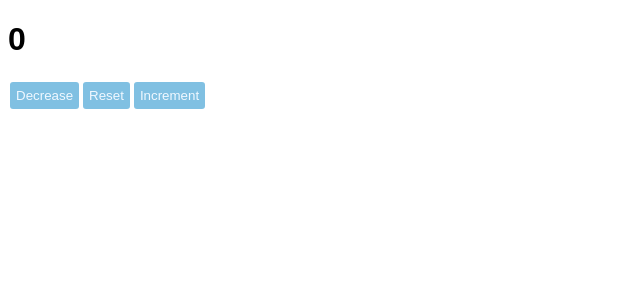
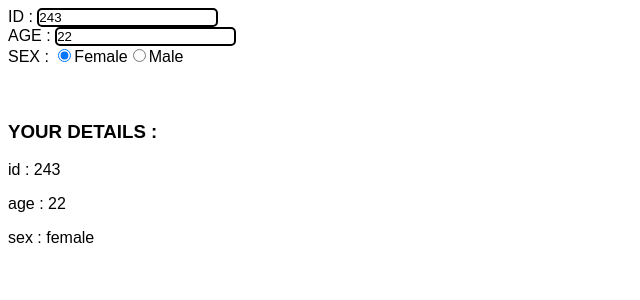
Before and after one commit to geethikaakkineni/react_learning_progress, a React (Vite) app: page / in a window 1280 px wide. Shown: the top 300 px of the page, without its empty margins (0-640 px from the left). Built offline with nearby package versions, Linux system fonts and the light colour scheme.

Commit message:
learnt using updater functions with objects in state

```diff
--- a/src/App.jsx
+++ b/src/App.jsx
@@ -13,11 +13,12 @@ import Hooks from './Hooks.jsx'
 import EventHandlers from './EventHandlers.jsx'
 import ColorPicker from './ColorPicker.jsx'
 import UpdaterFunc from './UpdaterFunc.jsx'
+import UpdaterAndObjects from'./UpdaterAndObjects.jsx'
 
 function App() {
   return(
     <>
-      <UpdaterFunc/>
+      <UpdaterAndObjects/>
     </>
   );
 
--- /dev/null
+++ b/src/UpdaterAndObjects.jsx
@@ -0,0 +1,59 @@
+import { useState } from "react";
+
+function UpdaterAndObjects(){
+
+    const [details,setDetails]=useState({id:243 ,
+                                         age:22,
+                                         sex:"female"
+                                        });
+
+    function handleId(e){
+        setDetails(d=>({...d, id:e.target.value}));     //better as we are using the updater function
+    }
+    function handleAge(e){
+        setDetails(d=>({...d, age:e.target.value}));
+    }
+    function handleSex(e){
+        setDetails(d=>({...d,sex:e.target.value}));
+    }
+
+    return(
+        <>
+            <div>ID :  <input type="text" value={details.id} onChange={handleId}/></div>
+            <div> AGE :  <input type="number" value={details.age} onChange={handleAge}/></div>
+            <div> SEX :  <input type="radio" name="sex" value="female" checked={details.sex==="female"} onChange={handleSex}/>Female
+                         <input type="radio" name="sex" value="male" checked={details.sex==="male"} onChange={handleSex}/>Male </div>
+            <br/><br/>
+            <h3>YOUR DETAILS :</h3>
+            <p>  id : {details.id}  </p>
+            <p>  age : {details.age}  </p>
+            <p>  sex : {details.sex}  </p>
+        </>
+    );
+}
+export default UpdaterAndObjects;
+
+
+
+// import {useState} from "react";
+
+//     const [menu,setMenu]=useState(["chicken","mutton","prawn"]);
+
+//     function handleAdd(e){
+//         const added=e.target.value;
+//         setMenu(m=>([...m , added]))
+//     }
+
+// function UpdaterAndObjects(){
+
+//     return(
+//         <>
+//         <h2>MENU</h2>
+//         <ul>
+//             {menu.map((_,index)=> <li>{menu}</li>)}
+//         </ul>
+//         </>
+//     );
+// }
+
+// export default UpdaterAndObjects;
```
